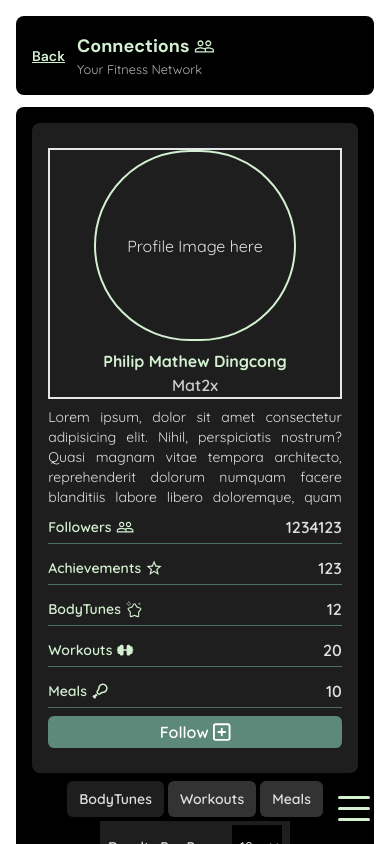
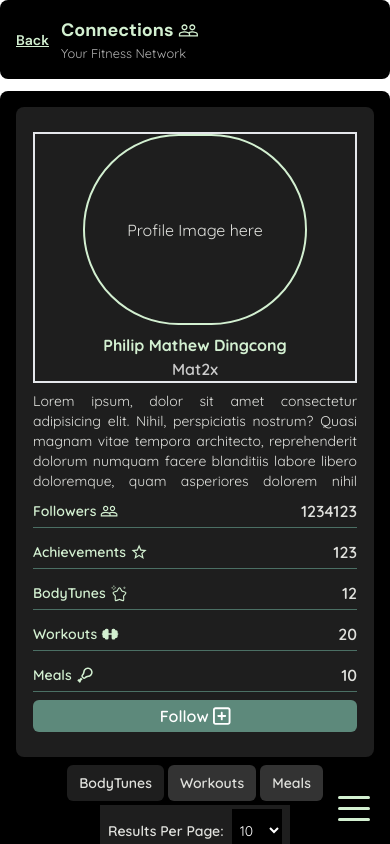
Before and after one commit to Inosensey/BodyTune, a Next.js app: page /dashboard/connections/1 in a window 390 px wide. Built offline with nearby package versions, Linux system fonts and the light colour scheme.

Commit message:
Improved CSS for responsiveness and optimized layout for small screen sizes.

```diff
--- a/app/dashboard/connections/[followerId]/page.tsx
+++ b/app/dashboard/connections/[followerId]/page.tsx
@@ -5,7 +5,7 @@ import FollowerProfile from "@/components/dashboardComponents/connections/Follow
 
 const FollowerProfilePage = () => {
   return (
-    <div className='px-4 mt-4 w-full'>
+    <div className="w-full laptop:px-4 laptop:mt-4">
         <FollowerProfile />
     </div>
   )
```
